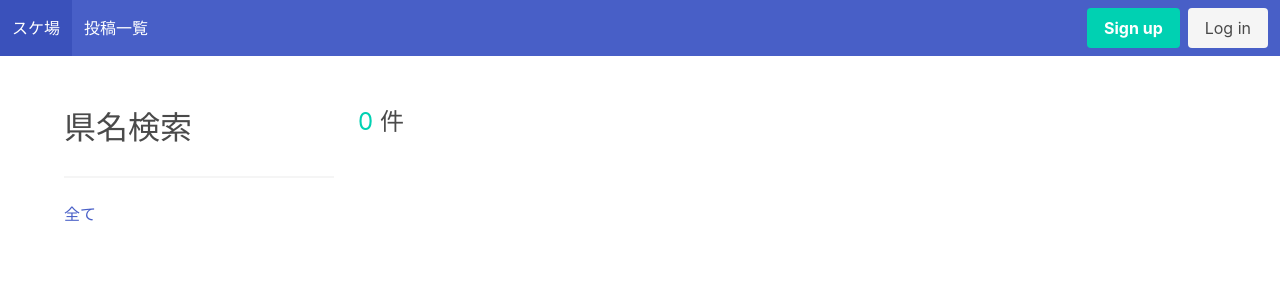
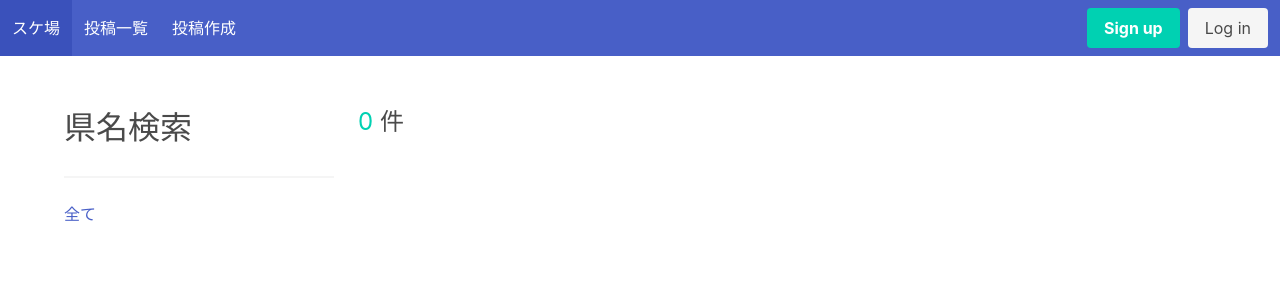
Before and after one commit to KaitoMizukami/sukeba, a Django app: template templates/posts/posts_list.html in a window 1280 px wide. Shown: the top 300 px of the page. Run offline with Django 4.2, Linux system fonts and the light colour scheme; the template is opened without the code that fills it, so the values that code supplies are empty; parts of the project's set-up code (start-up, migrations or seed data) failed here and were passed over.

Commit message:
refactor: add link to PostCreateView

```diff
--- a/templates/header.html
+++ b/templates/header.html
@@ -8,6 +8,9 @@
         <div class="navbar-start">
             <a class="navbar-item" href="{% url 'posts:list' %}">
                 投稿一覧
+            </a>
+            <a class="navbar-item" href="{% url 'posts:create' %}">
+                投稿作成
             </a>
         </div>
 
```
